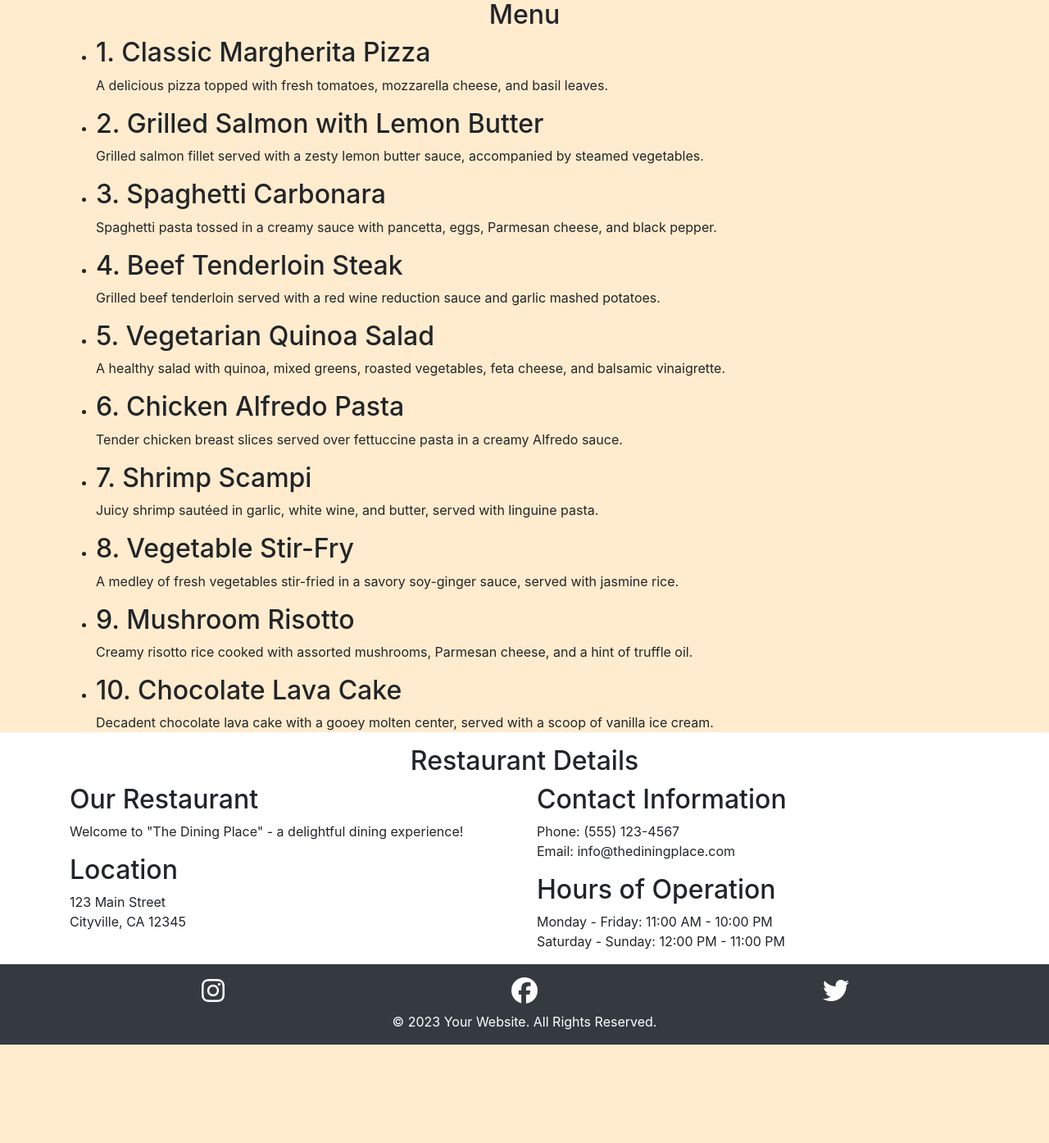
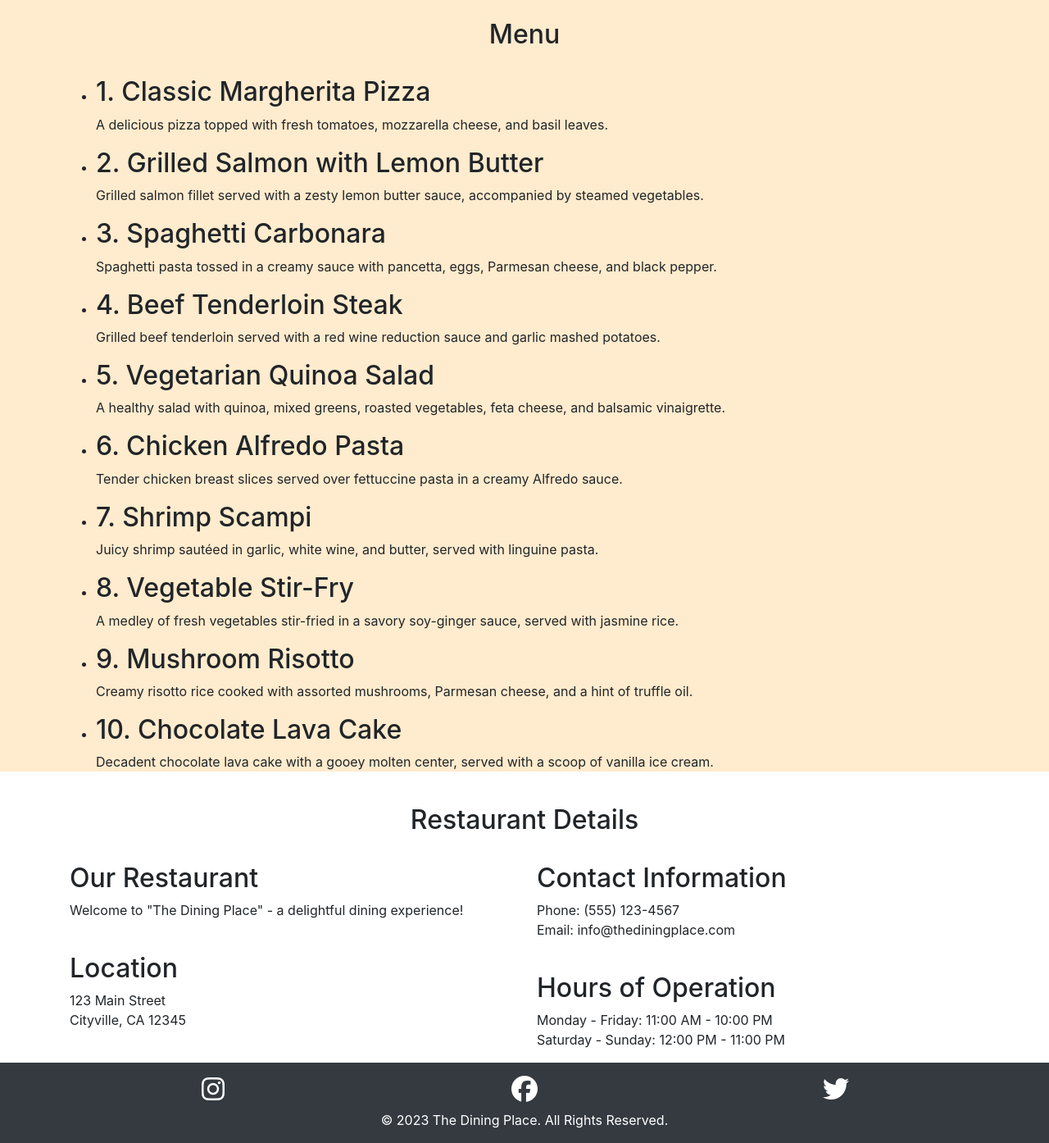
Before and after one commit to TamasSomi/the-dining-place, a Django app: page / in a window 1280 px wide. Shown: the part 457-1851 px from the top of the page at 82% size. Before the commit the page ends 1731 px from the top, so only its background shows below. Run offline with Django 4.2, Linux system fonts and the light colour scheme; some libraries are stand-ins or nearby versions.

Commit message:
fix hamurger menu button, add some styles to index.html

```diff
--- a/bookings/urls.py
+++ b/bookings/urls.py
@@ -1,6 +1,5 @@
 from django.urls import path
 from . import views
-
 
 
 urlpatterns = [
--- a/static/css/style.css
+++ b/static/css/style.css
@@ -24,3 +24,7 @@ header {
     backdrop-filter: blur(5px);
     border-radius: 10px;
 }
+
+.padding-top {
+    padding-top: 3vh;
+}
--- a/templates/base.html
+++ b/templates/base.html
@@ -13,10 +13,10 @@
     <title>{% block title %}The Dining Place{% endblock %}</title>
 </head>
 <body>
-    <nav class="navbar sticky-top navbar-expand-lg navbar-dark bg-dark">
-        <div class="container-fluid">
+    <nav class="navbar navbar-expand-lg navbar-dark bg-dark">
+        <div class="container">
             <a class="navbar-brand" href="#">The Dining Place</a>
-            <button class="navbar-toggler" type="button" data-toggle="collapse" data-target="#navbarNav" aria-controls="navbarNav" aria-expanded="false" aria-label="Toggle navigation">
+            <button class="navbar-toggler" type="button" data-bs-toggle="collapse" data-bs-target="#navbarNav" aria-controls="navbarNav" aria-expanded="false" aria-label="Toggle navigation">
                 <span class="navbar-toggler-icon"></span>
             </button>
             <div class="collapse navbar-collapse" id="navbarNav">
@@ -52,7 +52,7 @@
     {% block content %}
     {% endblock %}
     <!-- Footer -->
-    <footer class="bg-dark text-white text-center py-3">
+    <footer class="bg-dark text-white text-center py-3 padding-top">
         <div class="container">
             <div class="row">
                 <div class="col">
@@ -77,7 +77,7 @@
             <div class="row">
                 <div class="col">
                     <!-- Copyright Information -->
-                    <p class="mt-2 mb-0">&copy; 2023 Your Website. All Rights Reserved.</p>
+                    <p class="mt-2 mb-0">&copy; 2023 The Dining Place. All Rights Reserved.</p>
                 </div>
             </div>
         </div>
--- a/templates/index.html
+++ b/templates/index.html
@@ -4,9 +4,9 @@
 
 <section class="menu">
     <div class="container">
-        <h2 class="text-center">Menu</h2>
+        <h2 class="text-center padding-top">Menu</h2>
        <!-- Menu -->
-       <ul>
+       <ul class="padding-top">
            <li>
                <h2>1. Classic Margherita Pizza</h2>
                <p>A delicious pizza topped with fresh tomatoes, mozzarella cheese, and basil leaves.</p>
@@ -53,21 +53,21 @@
 
 <section class="restaurant-details">
     <div class="container">
-        <h2 class="text-center">Restaurant Details</h2>
+        <h2 class="text-center padding-top">Restaurant Details</h2>
         <!-- Restaurant Details -->
         <div class="row">
-            <div class="col-md-6">
+            <div class="col-md-6 padding-top">
                 <h2>Our Restaurant</h2>
                 <p>Welcome to "The Dining Place" - a delightful dining experience!</p>
 
-                <h2>Location</h2>
+                <h2 class="padding-top">Location</h2>
                 <p>123 Main Street<br>Cityville, CA 12345</p>
             </div>
-            <div class="col-md-6">
+            <div class="col-md-6 padding-top">
                 <h2>Contact Information</h2>
                 <p>Phone: (555) 123-4567<br>Email: info@thediningplace.com</p>
 
-                <h2>Hours of Operation</h2>
+                <h2 class="padding-top">Hours of Operation</h2>
                 <p>Monday - Friday: 11:00 AM - 10:00 PM<br>Saturday - Sunday: 12:00 PM - 11:00 PM</p>
             </div>
         </div>
```
